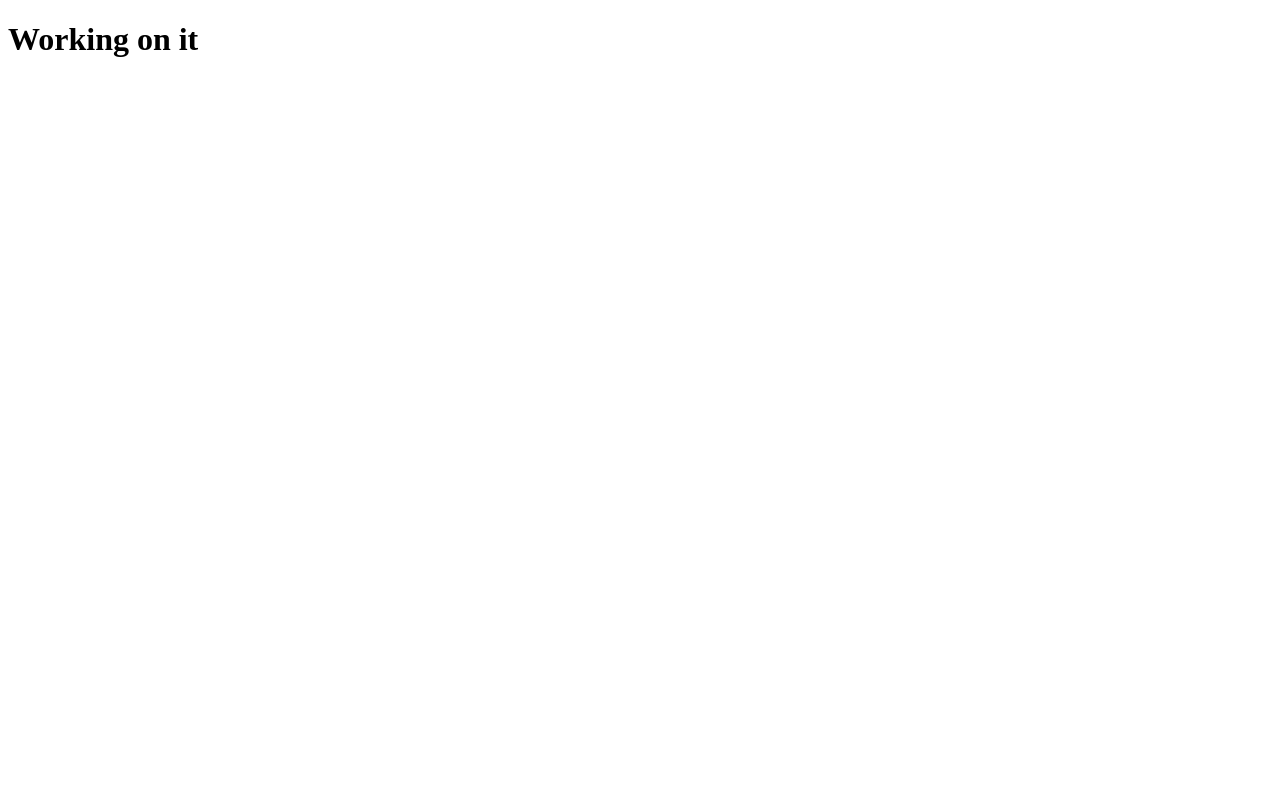
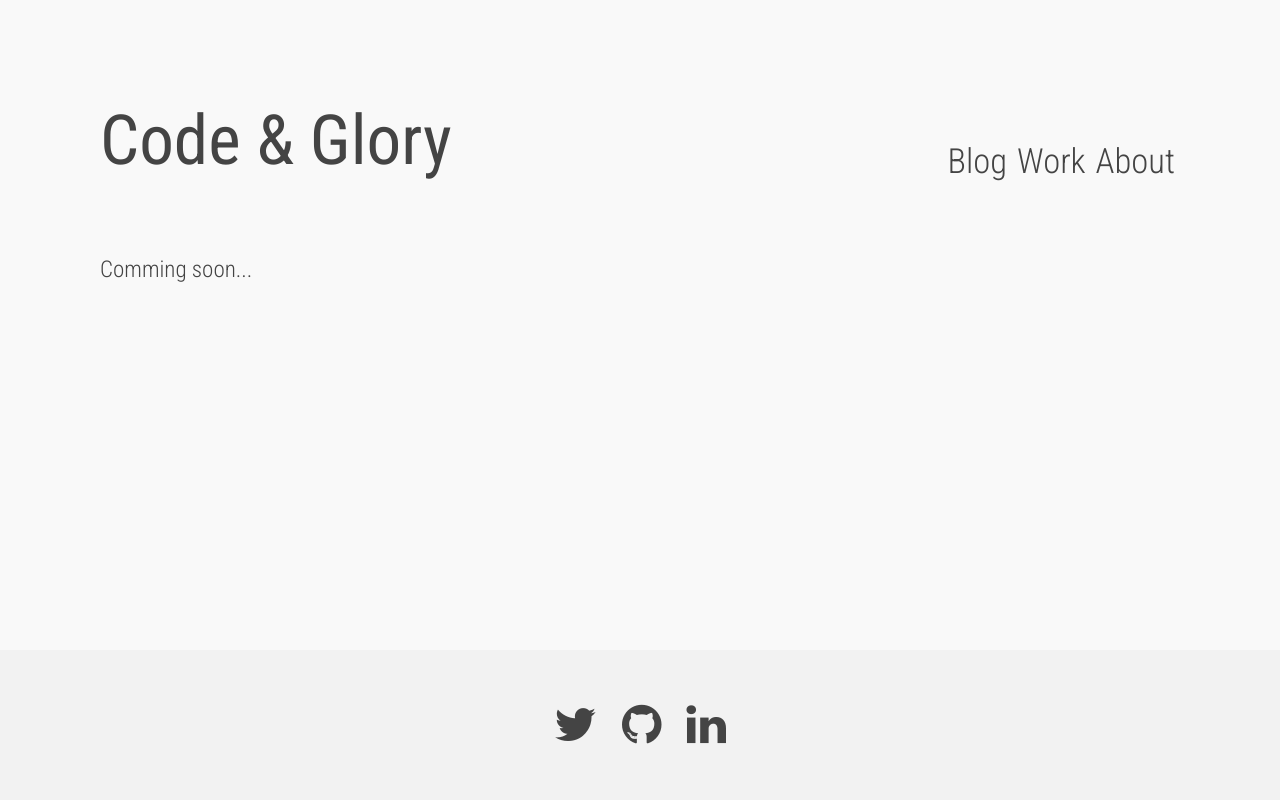
Before and after one commit to sh33dafi/codeandglory, a website: page index.html in a window 1280 px wide. Drawn offline with nearby package versions, Linux system fonts and the light colour scheme; files that its build step writes are made by us from their sources.

Commit message:
Comming soon

```diff
--- a/index.html
+++ b/index.html
@@ -1,9 +1,38 @@
 <!DOCTYPE html>
 <html lang="en">
-  <head>
+<head>
     <title>Code & Glory</title>
-  </head>
-  <body>
-    <h1>Working on it</h1>
-  </body>
+    <link href='https://fonts.googleapis.com/css?family=Roboto+Condensed:400,300,700' rel='stylesheet' type='text/css'>
+    <link rel="stylesheet" href="https://maxcdn.bootstrapcdn.com/font-awesome/4.5.0/css/font-awesome.min.css">
+    <link href="./css/main.css" rel="stylesheet" type="text/css">
+</head>
+<body>
+
+<header>
+    <span class="logo">Code & Glory</span>
+    <div class="menu">
+        <span>
+          <a href="#">Blog</a>
+        </span>
+        <span>
+          <a href="#">Work</a>
+        </span>
+        <span>
+          <a href="#">About</a>
+        </span>
+    </div>
+</header>
+
+<div class="content">
+    <p>Comming soon...</p>
+</div>
+
+<footer>
+    <div class="social">
+        <a href="https://twitter.com/sh33dafi"><i class="fa fa-twitter"></i></a>
+        <a href="https://github.com/sh33dafi"><i class="fa fa-github"></i></a>
+        <a href="https://www.linkedin.com/in/yannickhoubrix"><i class="fa fa-linkedin"></i></a>
+    </div>
+</footer>
+</body>
 </html>
--- /dev/null
+++ b/sass/main.scss
@@ -0,0 +1,90 @@
+$font-weight-small: 300;
+$font-weight-normal: 400;
+$font-weight-bold: 700;
+
+$accent-color: #F2F2F2;
+$text-color: #444;
+$light-color: #F9F9F9;
+
+* {
+  margin: 0;
+  padding: 0;
+}
+
+html, body {
+  font-family: 'Roboto Condensed', sans-serif;
+  font-weight: $font-weight-small;
+  font-size: 1.2em;
+  color: $text-color;
+  background-color: $light-color;
+}
+
+body {
+  display: flex;
+  flex-direction: column;
+  min-height: 100%;
+  min-height: 100vh;
+}
+
+a {
+  color: $text-color;
+}
+
+header {
+  display: flex;
+  margin-top: 100px;
+}
+
+header, .content {
+  margin-left:100px;
+  margin-right:100px;
+}
+
+footer {
+  position: relative;
+  background-color: $accent-color;
+  min-height: 150px;
+
+  display: flex;
+  justify-content: center;
+  align-items: center;
+
+  .fa {
+    font-size: 2em;
+    margin: 20px 10px;
+  }
+}
+
+p {
+  margin: 25px 0px;
+}
+
+.logo {
+  font-size: 3em;
+  font-weight: $font-weight-normal;
+  flex-grow: 1;
+}
+
+.menu {
+
+  display: flex;
+  font-size: 1.5em;
+  span {
+    margin: 0 5px;
+    align-self: flex-end;
+
+    a {
+      text-decoration: none;
+      font-weight: $font-weight-small;
+
+      &:hover {
+        font-weight: $font-weight-normal;
+      }
+    }
+  }
+}
+
+.content {
+  flex: 1;
+  margin-top: 50px;
+}
```
Also changed, not shown: package.json (+12 -1 lines).
